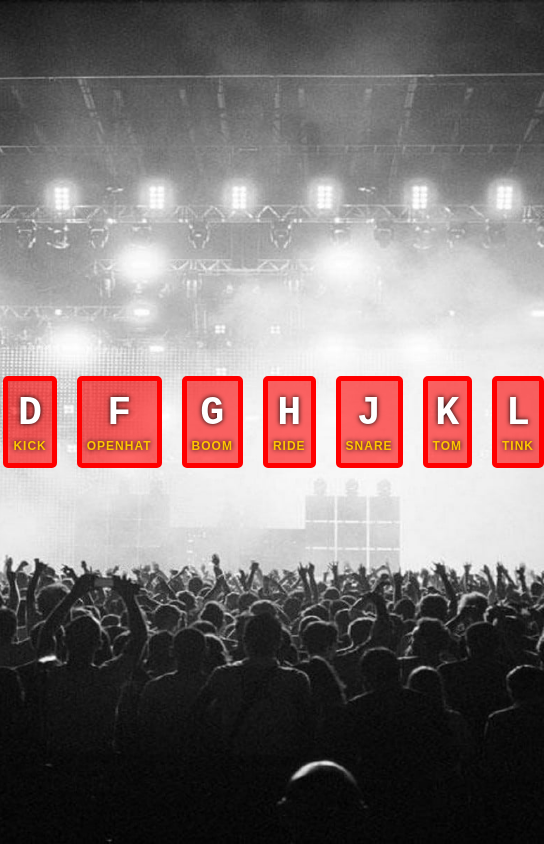
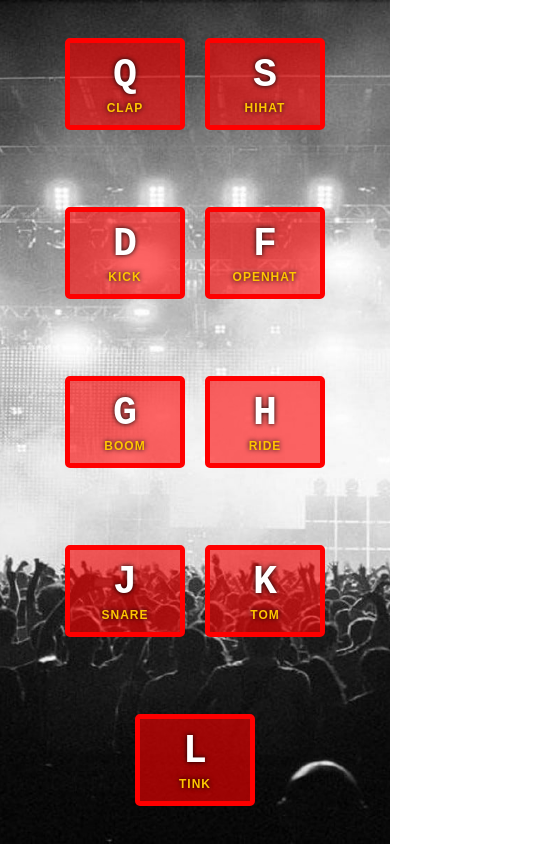
Before and after one commit to j-codepro/Drum-Kit-JS, a plain HTML site: page index.html in a window 390 px wide. Shown: the whole page, 544 px wide, since content can reach past the window. Drawn offline with Linux system fonts and the light colour scheme.

Commit message:
Responsive update

```diff
--- a/index.html
+++ b/index.html
@@ -2,12 +2,13 @@
 <html lang="en">
 <head>
   <meta charset="UTF-8">
+  <meta http-equiv="X-UA-Compatible" content="IE=edge">
+  <meta name="viewport" content="width=device-width, initial-scale=1.0">
   <title>JS Drum Kit</title>
   <link rel="stylesheet" href="style.css">
   <script src="script.js" defer ></script>
 </head>
 <body>
-
 
   <div class="keys">
     <div data-key="81" class="key">
--- a/style.css
+++ b/style.css
@@ -16,6 +16,7 @@ body,html {
   min-height: 100vh;
   align-items: center;
   justify-content: center;
+  flex-wrap: wrap;
 }
 
 .key {
```
